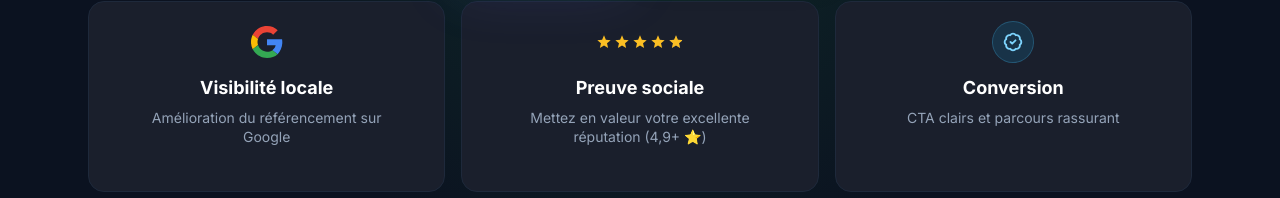
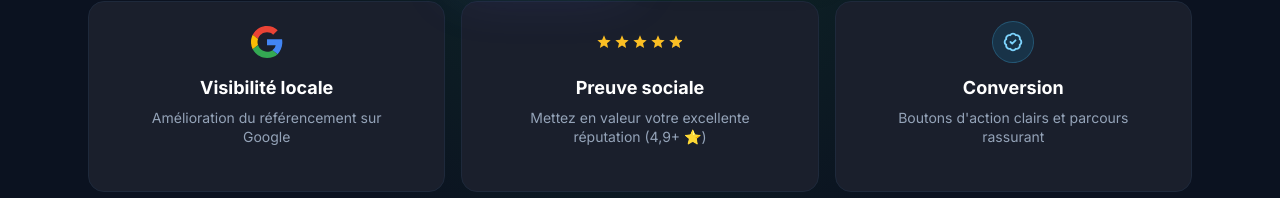
Before and after one commit to roangls-droid/webmo, a React (Vite) app: page / in a window 1280 px wide. Shown: the part 465-663 px from the top of the page. Built offline with nearby package versions, Linux system fonts and the light colour scheme.

Commit message:
Refine French conversion copy in hero feature card.
Replace acronym wording with a clearer phrase: "Boutons d'action clairs et parcours rassurant".

Made-with: Cursor

```diff
--- a/src/App.tsx
+++ b/src/App.tsx
@@ -41,7 +41,7 @@ const COPY = {
       f2Title: "Preuve sociale",
       f2Desc: "Mettez en valeur votre excellente réputation (4,9+ ⭐)",
       f3Title: "Conversion",
-      f3Desc: "CTA clairs et parcours rassurant",
+      f3Desc: "Boutons d'action clairs et parcours rassurant",
     },
     services: {
       eyebrow: "Services",
```
